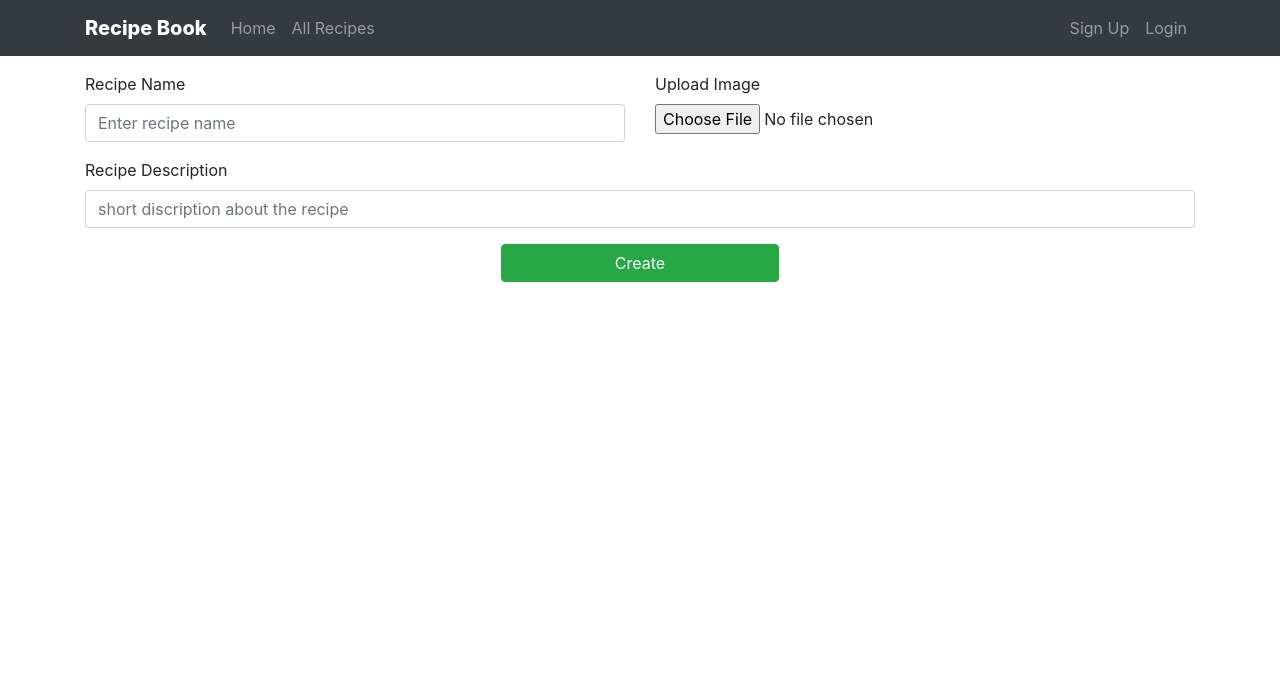
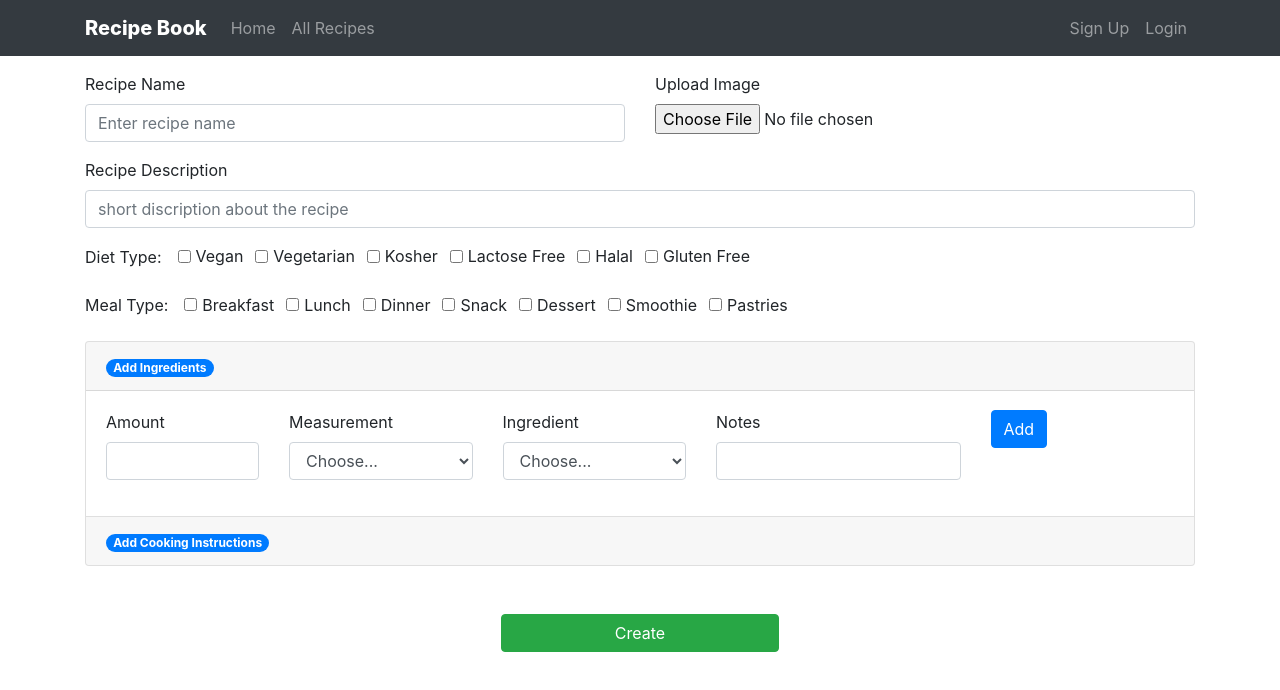
Before and after one commit to MHNashef/wecode-capstone, a React (Create React App) app: page /createRecipe in a window 1280 px wide. Shown: the top 690 px of the page. Built offline with nearby package versions, Linux system fonts and the light colour scheme.

Commit message:
completed initial UI setup

```diff
--- a/src/components/CreateRecipePage.jsx
+++ b/src/components/CreateRecipePage.jsx
@@ -1,5 +1,14 @@
 import React from "react";
-import { Form, Button, Container, Row, Col } from "react-bootstrap";
+import {
+  Form,
+  Button,
+  Container,
+  Row,
+  Col,
+  Accordion,
+  Card,
+  Badge,
+} from "react-bootstrap";
 
 export default function CreateRecipePage() {
   return (
@@ -27,10 +36,118 @@ export default function CreateRecipePage() {
               placeholder="short discription about the recipe"
             />
           </Form.Group>
+
+          <Form.Group controlId="dietType">
+            <Form.Label className="mr-3">Diet Type:</Form.Label>
+            <Form.Check type="checkbox" label="Vegan" id="1" inline />
+            <Form.Check type="checkbox" label="Vegetarian" id="2" inline />
+            <Form.Check type="checkbox" label="Kosher" id="3" inline />
+            <Form.Check type="checkbox" label="Lactose Free" id="4" inline />
+            <Form.Check type="checkbox" label="Halal" id="5" inline />
+            <Form.Check type="checkbox" label="Gluten Free" id="6" inline />
+          </Form.Group>
+          <Form.Group controlId="mealType">
+            <Form.Label className="mr-3">Meal Type:</Form.Label>
+            <Form.Check type="checkbox" label="Breakfast" id="1" inline />
+            <Form.Check type="checkbox" label="Lunch" id="2" inline />
+            <Form.Check type="checkbox" label="Dinner" id="3" inline />
+            <Form.Check type="checkbox" label="Snack" id="4" inline />
+            <Form.Check type="checkbox" label="Dessert" id="5" inline />
+            <Form.Check type="checkbox" label="Smoothie" id="6" inline />
+            <Form.Check type="checkbox" label="Pastries" id="7" inline />
+          </Form.Group>
+          <Accordion defaultActiveKey="0">
+            <Card>
+              <Accordion.Toggle as={Card.Header} eventKey="0">
+                <Badge pill variant="primary">
+                  Add Ingredients
+                </Badge>
+              </Accordion.Toggle>
+              <Accordion.Collapse eventKey="0">
+                <Card.Body>
+                  <Form.Group>
+                    <Row>
+                      <Col className="col-2">
+                        <Form.Label>Amount</Form.Label>
+                        <Form.Control type="text" />
+                      </Col>
+                      <Col>
+                        <Form.Label>Measurement</Form.Label>
+                        <Form.Control as="select" defaultValue="Choose...">
+                          <option>Choose...</option>
+                          <option>gram</option>
+                          <option>kilogram</option>
+                          <option>millileter</option>
+                          <option>table spoon</option>
+                          <option>table spoons</option>
+                          <option>tea spoons</option>
+                          <option>quart</option>
+                          <option>quarts</option>
+                          <option>cup</option>
+                          <option>cups</option>
+                          <option>pack</option>
+                          <option>packs</option>
+                          <option>unit</option>
+                          <option>units</option>
+                          <option>slice</option>
+                          <option>slices</option>
+                        </Form.Control>
+                      </Col>
+                      <Col>
+                        <Form.Label>Ingredient</Form.Label>
+                        <Form.Control as="select" defaultValue="Choose...">
+                          <option>Choose...</option>
+                          <option>cheddar cheese</option>
+                          <option>tomato</option>
+                          <option>sliced bread</option>
+                          <option>milk</option>
+                          <option>oatmeal</option>
+                          <option>honey</option>
+                        </Form.Control>
+                      </Col>
+                      <Col className="col-3">
+                        <Form.Label>Notes</Form.Label>
+                        <Form.Control type="text" />
+                      </Col>
+                      <Col>
+                        <Button>Add</Button>
+                      </Col>
+                    </Row>
+                  </Form.Group>
+                </Card.Body>
+              </Accordion.Collapse>
+            </Card>
+            <Card>
+              <Accordion.Toggle as={Card.Header} eventKey="1">
+                <Badge pill variant="primary">
+                  Add Cooking Instructions
+                </Badge>
+              </Accordion.Toggle>
+              <Accordion.Collapse eventKey="1">
+                <Card.Body>
+                  <Form.Group>
+                    <Row>
+                      <Col className="col-2">
+                        <Form.Label>Step #</Form.Label>
+                        <Form.Control type="text" />
+                      </Col>
+                      <Col >
+                        <Form.Label>Instruction</Form.Label>
+                        <Form.Control type="text" />
+                      </Col>
+                      <Col>
+                        <Button>Add</Button>
+                      </Col>
+                    </Row>
+                  </Form.Group>
+                </Card.Body>
+              </Accordion.Collapse>
+            </Card>
+          </Accordion>
           <Button
             variant="primary"
             type="submit"
-            className="d-block mx-auto btn-success w-25"
+            className="d-block mx-auto btn-success w-25 mt-5"
           >
             Create
           </Button>
```
